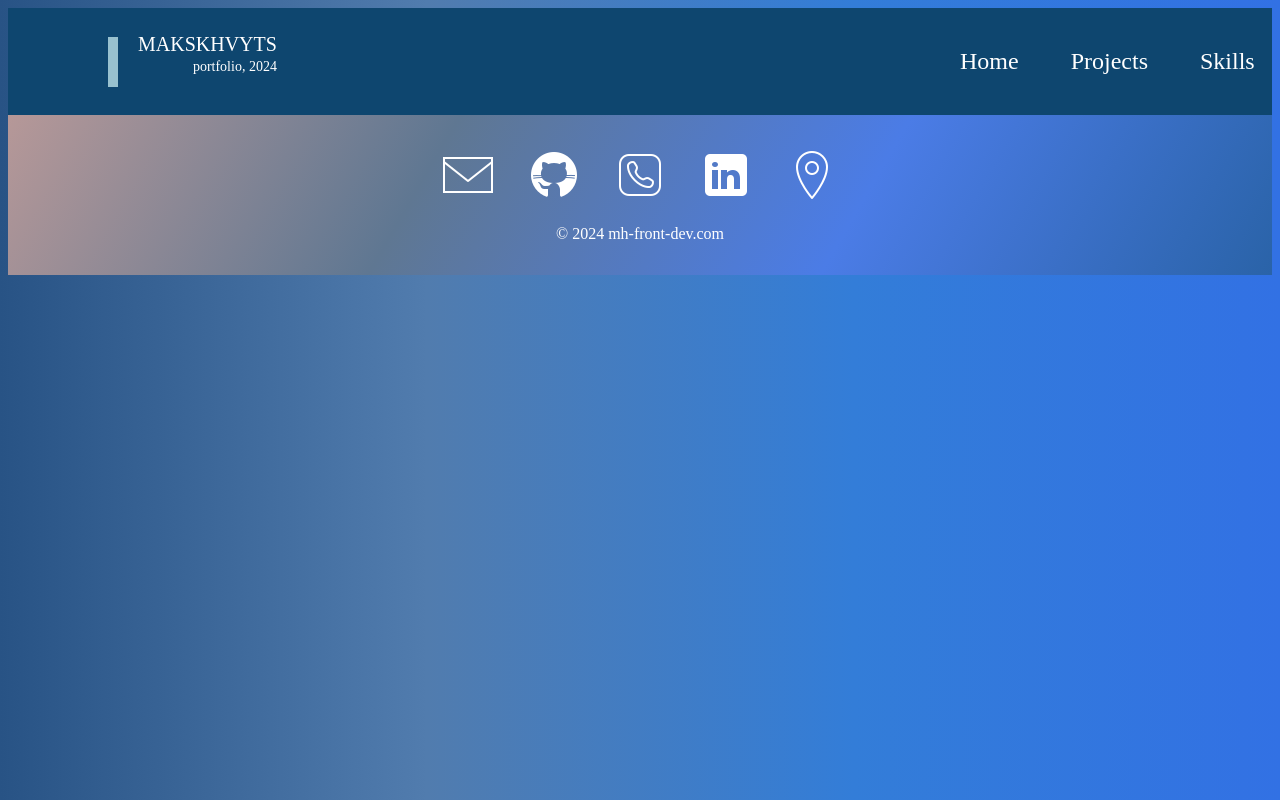
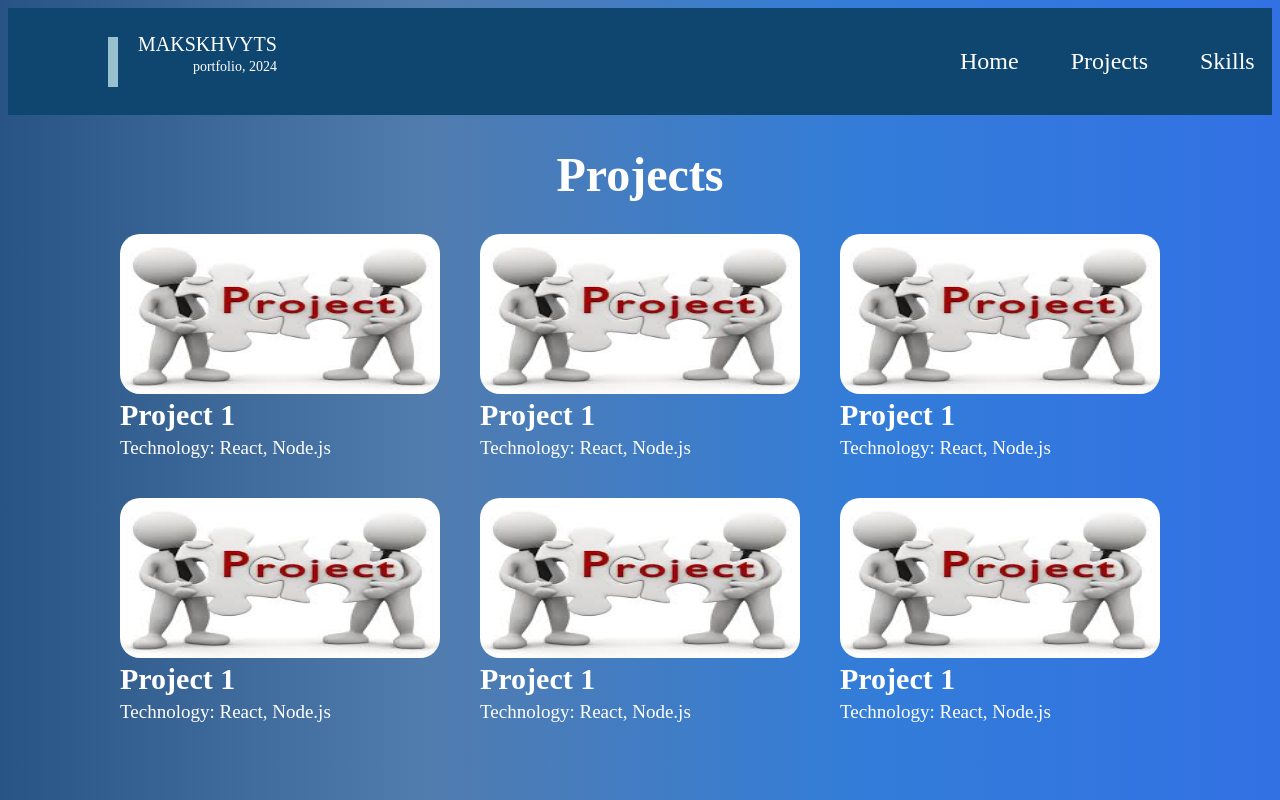
Before and after one commit to makskhv21/myWebSite, a JavaScript app: page /Projects in a window 1280 px wide. Shown: the top 800 px of the page. Built offline with nearby package versions, Linux system fonts and the light colour scheme; the HTML template or start-up script is replaced by a standard one.

Commit message:
Add page Projects

```diff
--- a/src/App.js
+++ b/src/App.js
@@ -9,6 +9,7 @@ import Footer from "./components/footer/Footer"
 /* pages */
 import Skills from "./components/pages/Skills/Skills"
 import Contacts from "./components/pages/Contacts/Contacts"
+import Projects from "./components/pages/Projects/Projects"
 
 function App() {
   return (
@@ -17,7 +18,8 @@ function App() {
         < Navbar />
         <Routes>
             <Route path="/Home" element={<Main /> }/>
-            <Route path="/Skills" element={<Skills /> }/>
+            <Route path="/Projects" element={<Projects />}/>
+            <Route path="/Skills" element={<Skills />}/>
             <Route path="/Contacts" element={<Contacts /> }/>
         </Routes>
         < Footer />
--- /dev/null
+++ b/src/components/pages/Projects/Projects.css
@@ -0,0 +1,37 @@
+.header-projects {
+    display: flex;
+    font-size: 48px;
+    font-weight: bolder;
+    justify-content: center;
+}
+
+.wrapper {
+    display: flex;
+    justify-content: center;
+    align-items: center; /* Висота для центрування по вертикалі */
+}
+
+.container-projects {
+    display: grid;
+    grid-template-columns: repeat(3,1fr);
+    grid-template-rows: repeat(2,auto);
+    gap: 40px;
+    row-gap: 20px;
+}
+
+.project-image {
+    background-color: #ccc;
+    border-radius: 20px;
+    width: 320px;
+    height: 160px;
+}
+
+.project-name {
+    font-size: 30px;
+    margin: 0;
+}
+
+.project-desc {
+    font-size: 19px;
+    margin-top: 5px;
+}
--- /dev/null
+++ b/src/components/pages/Projects/Projects.js
@@ -0,0 +1,48 @@
+import "./Projects.css"
+
+import projectImage from "./img/project.jpg"
+
+function Projects() {
+    return(
+        <main>
+            <h1 className="header-projects">Projects</h1>
+
+            <div className="wrapper">
+                <div className="container-projects">
+                    <div className="project">
+                        <a href="/Projects/1"><img src={projectImage} alt="projectImage" className="project-image" /></a>
+                        <h3 className="project-name">Project 1</h3>
+                        <p className="project-desc">Technology: React, Node.js</p>
+                    </div>
+                    <div className="project">
+                         <a href="/Projects/2"><img src={projectImage} alt="projectImage" className="project-image" /></a>
+                         <h3 className="project-name">Project 1</h3>
+                         <p className="project-desc">Technology: React, Node.js</p>
+                    </div>
+                    <div className="project">
+                        <a href="/Projects/3"><img src={projectImage} alt="projectImage" className="project-image" /></a>
+                        <h3 className="project-name">Project 1</h3>
+                        <p className="project-desc">Technology: React, Node.js</p>
+                    </div>
+                    <div className="project">
+                        <a href="/Projects/4"><img src={projectImage} alt="projectImage" className="project-image" /></a>
+                        <h3 className="project-name">Project 1</h3>
+                        <p className="project-desc">Technology: React, Node.js</p>
+                    </div>
+                    <div className="project">
+                        <a href="/Projects/5"><img src={projectImage} alt="projectImage" className="project-image" /></a>
+                        <h3 className="project-name">Project 1</h3>
+                        <p className="project-desc">Technology: React, Node.js</p>
+                    </div>
+                    <div className="project">
+                        <a href="/Projects/6"><img src={projectImage} alt="projectImage" className="project-image" /></a>
+                        <h3 className="project-name">Project 1</h3>
+                        <p className="project-desc">Technology: React, Node.js</p>
+                    </div>
+                </div>
+            </div>
+        </main>
+    )
+}
+
+export default Projects;
```
Also changed, not shown: src/components/pages/Projects/img/project.jpg (added).
